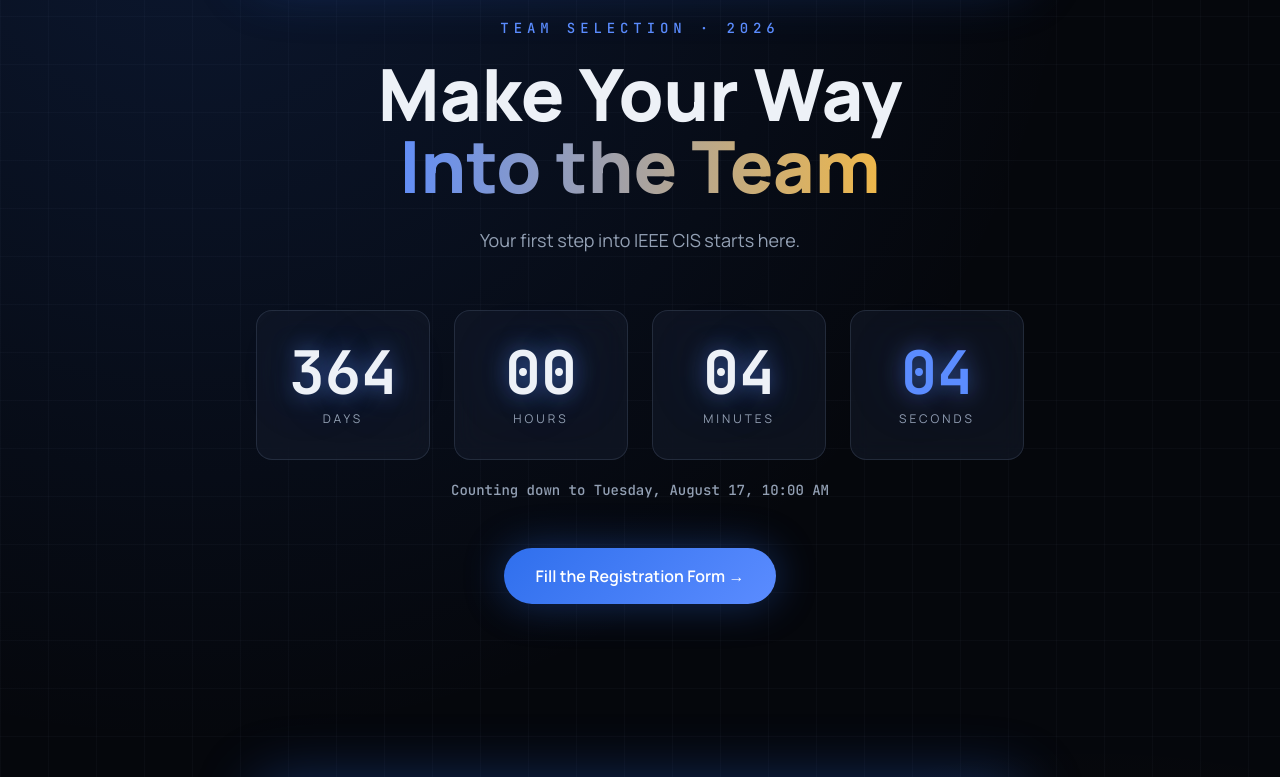
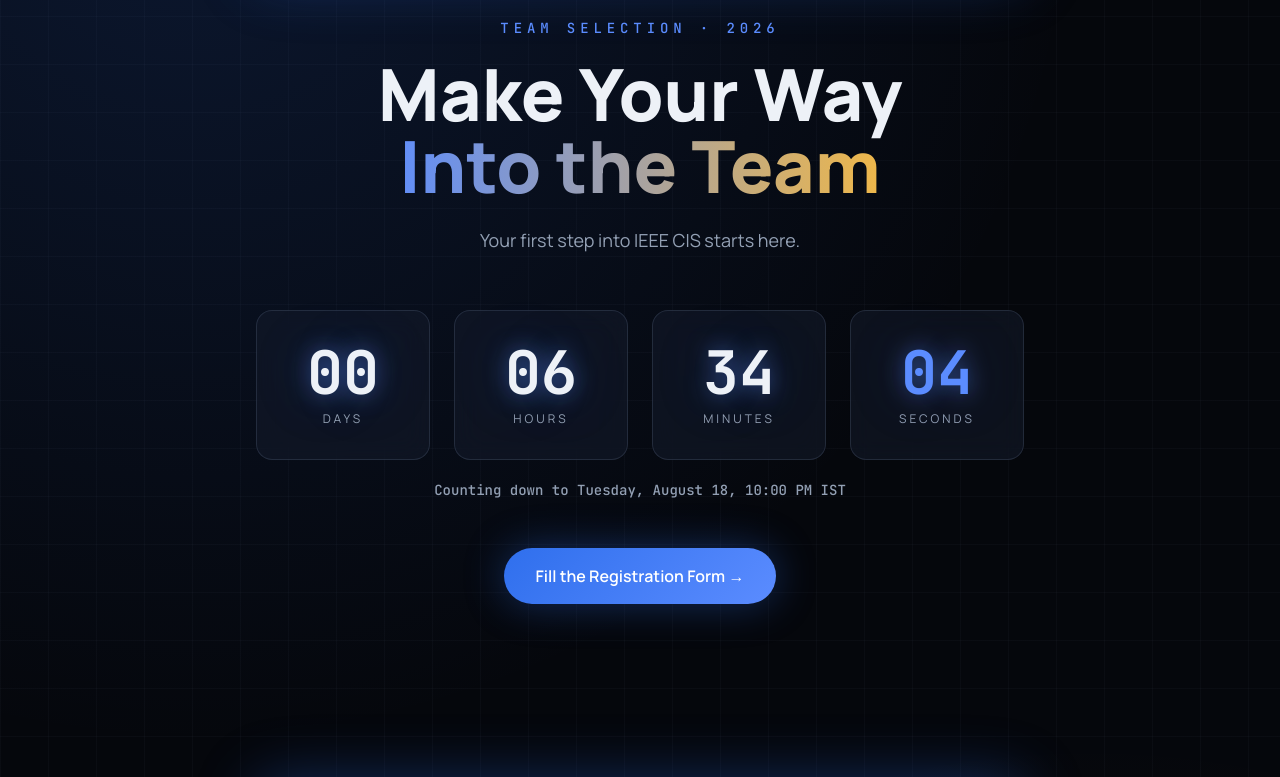
Before and after one commit to CIS-SSN/ieee-cis-2026, a plain HTML site: page index.html in a window 1280 px wide. Shown: the part 312-1089 px from the top of the page. Drawn offline with nearby package versions, Linux system fonts and the light colour scheme.

Commit message:
Update index.html

```diff
--- a/index.html
+++ b/index.html
@@ -244,10 +244,11 @@
     eventName: "IEEE CIS 2026 [SSN] — Team Selection",
     tagline: "Your first step into IEEE CIS starts here.",
     registrationFormUrl: "https://forms.gle/TyuuWPtu5qXjkBf27",
-    // Fixed countdown target: 10:00 AM on August 17 (nearest upcoming occurrence)
+    // Fixed countdown target: 10:00 PM IST on August 18, 2026
+    targetYear: 2026,
     targetMonth: 8,   // August
-    targetDay: 17,
-    targetHour: 10,
+    targetDay: 18,
+    targetHour: 22,
     targetMinute: 0,
   };
 
@@ -260,22 +261,18 @@
   document.getElementById("year").textContent = new Date().getFullYear();
 
   // ============ COUNTDOWN ============
-  function getNextTargetDate() {
-    const now = new Date();
-    let target = new Date(now.getFullYear(), CONFIG.targetMonth - 1, CONFIG.targetDay, CONFIG.targetHour, CONFIG.targetMinute, 0, 0);
-    if (target <= now) {
-      target = new Date(now.getFullYear() + 1, CONFIG.targetMonth - 1, CONFIG.targetDay, CONFIG.targetHour, CONFIG.targetMinute, 0, 0);
-    }
-    return target;
+  function getTargetDate() {
+    // Explicitly use IST (UTC+05:30), regardless of the visitor's timezone.
+    return new Date("2026-08-18T22:00:00+05:30");
   }
 
-  const targetDate = getNextTargetDate();
+  const targetDate = getTargetDate();
 
   const targetLabel = document.getElementById("countdown-target-label");
   targetLabel.textContent =
     "Counting down to " +
     targetDate.toLocaleDateString(undefined, { weekday: "long", month: "long", day: "numeric" }) +
-    ", 10:00 AM";
+    ", 10:00 PM IST";
 
   const daysEl = document.getElementById("days");
   const hoursEl = document.getElementById("hours");
@@ -296,8 +293,16 @@
 
     if (diff <= 0) {
       clearInterval(intervalId);
+
+      // Keep the countdown at exactly 00:00:00:00 after the deadline.
+      daysEl.textContent = "00";
+      hoursEl.textContent = "00";
+      minutesEl.textContent = "00";
+      secondsEl.textContent = "00";
+
       countdownEl.classList.add("hidden");
       targetLabel.classList.add("hidden");
+      liveMessageEl.textContent = "Registrations Closed";
       liveMessageEl.classList.remove("hidden");
       return;
     }
```
